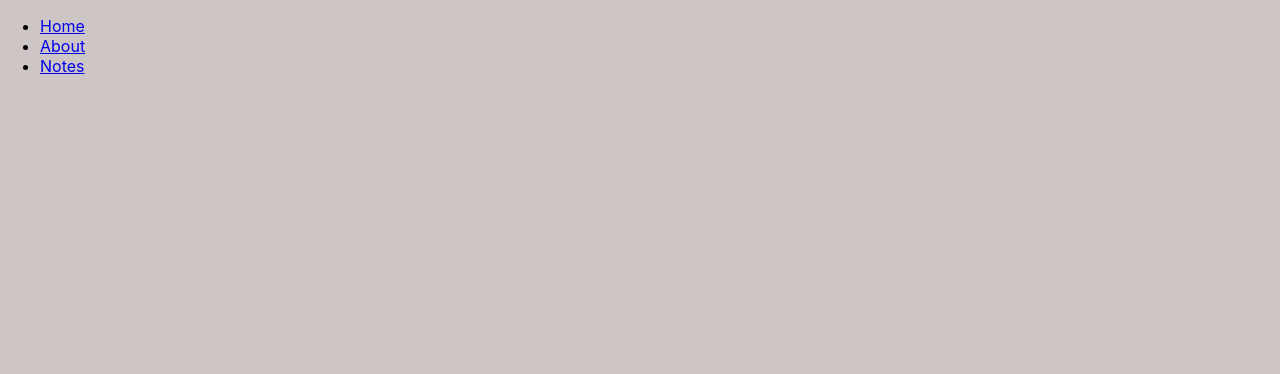
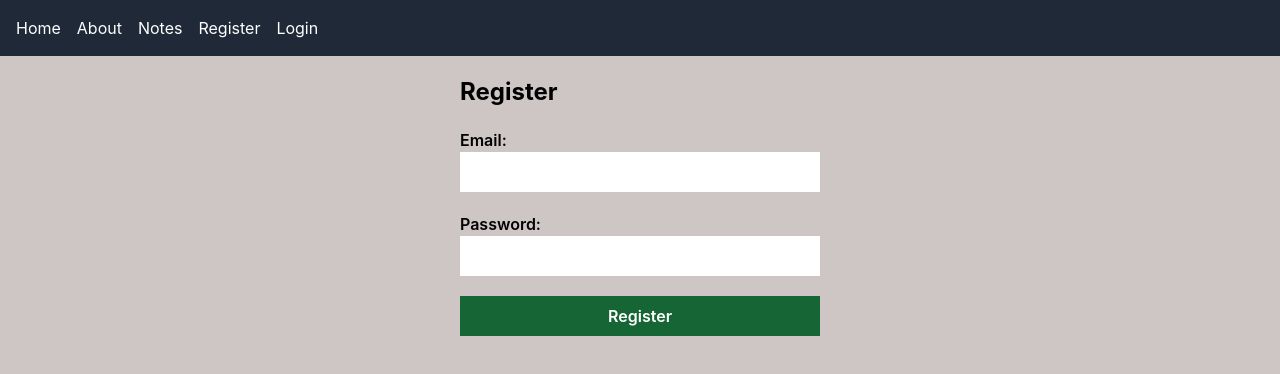
Before and after one commit to afrinsreety/note, a React (Create React App) app: page /register in a window 1280 px wide. Before the commit this address had no page. Shown: the top 374 px of the page. Built offline with nearby package versions, Linux system fonts and the light colour scheme.

Commit message:
login and registration

```diff
--- a/package.json
+++ b/package.json
@@ -35,5 +35,8 @@
       "last 1 firefox version",
       "last 1 safari version"
     ]
+  },
+  "devDependencies": {
+    "tailwindcss": "^3.4.17"
   }
 }
--- a/src/components/Home.js
+++ b/src/components/Home.js
@@ -2,6 +2,6 @@ import React from 'react'
 
 export default function Home() {
   return (
-    <div>Home</div>
+    <div>This is home page</div>
   )
 }
--- /dev/null
+++ b/src/components/auth/Login.js
@@ -0,0 +1,61 @@
+import React from 'react'
+
+export default function Login() {
+    const handleSubmit = (e) => {
+        e.preventDefault();
+        const email = e.target.email.value;
+        const password = e.target.password.value;
+        console.log(email, password);
+        LoginUser(email, password);
+    }
+
+    const LoginUser = async (email, password) => {
+        try {
+            const dataBody = {email, password};
+            const urlSignup = 'https://identitytoolkit.googleapis.com/v1/accounts:signInWithPassword?key=AIzaSyDXAwsDhK38AfoeO_zrwVb87qG01JUIpIE';
+            const response = await fetch(urlSignup, {
+                method: 'POST',
+                headers: {
+                    'Content-Type': 'application/json'
+                },
+                body: JSON.stringify(dataBody)
+            });
+            const data = await response.json();
+            console.log(data);
+
+            // set a cooke for 60 minutes with data.idToken and set another for email
+            const date = new Date();
+            date.setTime(date.getTime() + (60 * 60 * 1000));
+            document.cookie = `idToken=${data.idToken}; expires=${date.toUTCString()}`;
+            document.cookie = `email=${data.email}; expires=${date.toUTCString()}`;
+
+            window.location.href = '/';
+
+        } catch (error) {
+            console.error(error + 'error');
+        }
+
+    }
+  return (
+    <div className='container'>
+        <h1 className='font-bold text-2xl mb-5'>Login</h1>
+        <form onSubmit={handleSubmit}>
+            <div className='mb-5'>
+                <label className='block font-semibold' htmlFor="email">Email: </label>
+                <input className='w-full h-10' type="email" name="email" required />
+            </div>
+
+            <div>
+                <label className='block font-semibold'>Password: </label>
+                <input className='w-full h-10' type="password" name="password" required />
+            </div>
+
+            <div>
+                <button className='h-10 w-full flex justify-center items-center bg-green-800 mt-5 text-white font-semibold'>Login</button>
+            </div>
+
+        </form>
+
+    </div>
+  )
+}
--- /dev/null
+++ b/src/components/auth/Register.js
@@ -0,0 +1,61 @@
+import React from 'react'
+
+export default function Register() {
+    const handleSubmit = (e) => {
+        e.preventDefault();
+        const email = e.target.email.value;
+        const password = e.target.password.value;
+        console.log(email, password);
+        registerUser(email, password);
+    }
+
+    const registerUser = async (email, password) => {
+        try {
+            const dataBody = {email, password};
+            const urlSignup = 'https://identitytoolkit.googleapis.com/v1/accounts:signUp?key=AIzaSyDXAwsDhK38AfoeO_zrwVb87qG01JUIpIE';
+            const response = await fetch(urlSignup, {
+                method: 'POST',
+                headers: {
+                    'Content-Type': 'application/json'
+                },
+                body: JSON.stringify(dataBody)
+            });
+            console.log("azs",response);
+            const data = await response.json();
+            console.log(data);
+
+            // set a cooke for 60 minutes with data.idToken and set another for email
+            const date = new Date();
+            date.setTime(date.getTime() + (60 * 60 * 1000));
+            document.cookie = `idToken=${data.idToken}; expires=${date.toUTCString()}`;
+            document.cookie = `email=${data.email}; expires=${date.toUTCString()}`;
+            // window.location.href = '/';
+
+        } catch (error) {
+            console.error(error + 'error');
+        }
+
+    }
+  return (
+    <div className='container'>
+        <h1 className='font-bold text-2xl mb-5'>Register</h1>
+        <form onSubmit={handleSubmit}>
+            <div className='mb-5'>
+                <label className='block font-semibold' htmlFor="email">Email: </label>
+                <input className='w-full h-10' type="email" name="email" required />
+            </div>
+
+            <div>
+                <label className='block font-semibold'>Password: </label>
+                <input className='w-full h-10' type="password" name="password" required />
+            </div>
+
+            <div>
+                <button className='h-10 w-full flex justify-center items-center bg-green-800 mt-5 text-white font-semibold'>Register</button>
+            </div>
+
+        </form>
+
+    </div>
+  )
+}
--- a/src/index.css
+++ b/src/index.css
@@ -1,3 +1,7 @@
+@tailwind base;
+@tailwind components;
+@tailwind utilities;
+
 body {
   margin: 0;
   font-family: -apple-system, BlinkMacSystemFont, 'Segoe UI', 'Roboto', 'Oxygen',
--- a/src/layout/Header.js
+++ b/src/layout/Header.js
@@ -1,18 +1,42 @@
-import { Link } from 'react-router-dom'
+import { Link } from 'react-router-dom';
+function checkAuth() {
+  const idToken = document.cookie.split('; ').find(row => row.startsWith('idToken='));
+  return idToken ? true : false;
+}
+
+function onLogout() {
+  document.cookie = 'idToken=; expires=Thu, 01 Jan 1970 00:00:00 UTC;';
+  document.cookie = 'email=; expires=Thu, 01 Jan 1970 00:00:00 UTC;';
+  window.location.href = '/';
+}
 
 export default function Header() {
   return (
-    <nav>
-          <ul>
+    <nav className="bg-gray-800 p-4">
+      <ul className="flex space-x-4">
         <li>
-              <Link to="/">Home</Link>
+          <Link to="/" className="text-white hover:text-gray-400">Home</Link>
         </li>
         <li>
-              <Link to="/about">About</Link>
+          <Link to="/about" className="text-white hover:text-gray-400">About</Link>
         </li>
         <li>
-              <Link to="/notes">Notes</Link>
+          <Link to="/notes" className="text-white hover:text-gray-400">Notes</Link>
         </li>
+        {
+          checkAuth() ? <li>
+            <button onClick={onLogout} className="text-white hover:text-gray-400">Logout</button>
+          </li> :
+            <>
+              <li>
+                <Link to="/register" className="text-white hover:text-gray-400">Register</Link>
+              </li>
+              <li>
+                <Link to="/login" className="text-white hover:text-gray-400">Login</Link>
+              </li>
+            </>
+        }
+
       </ul>
     </nav>
   )
--- a/src/layout/RouterComponent.js
+++ b/src/layout/RouterComponent.js
@@ -3,13 +3,21 @@ import { Route, Routes } from 'react-router-dom'
 import About from '../components/About';
 import Home from '../components/Home';
 import NoteParent from '../components/NoteParent';
+import Register from '../components/auth/Register';
+import Login from '../components/auth/Login';
 
 export default function RouterComponent() {
+
+
+
   return (
         <Routes>
           <Route path="/about" element={<About />} />
           <Route path="/notes" element={<NoteParent />} />
+          <Route path="/register" element={<Register />} />
+          <Route path="/Login" element={<Login />} />
           <Route path="/" element={<Home />} />
         </Routes>
   )
+
 }
--- /dev/null
+++ b/tailwind.config.js
@@ -0,0 +1,10 @@
+/** @type {import('tailwindcss').Config} */
+module.exports = {
+  content: [
+    "./src/**/*.{js,jsx,ts,tsx}",
+  ],
+  theme: {
+    extend: {},
+  },
+  plugins: [],
+}
```
Also changed, not shown: 1 other file (tests, documents, lock files or other folders). Lines whose indentation alone changed are shown as unchanged.
